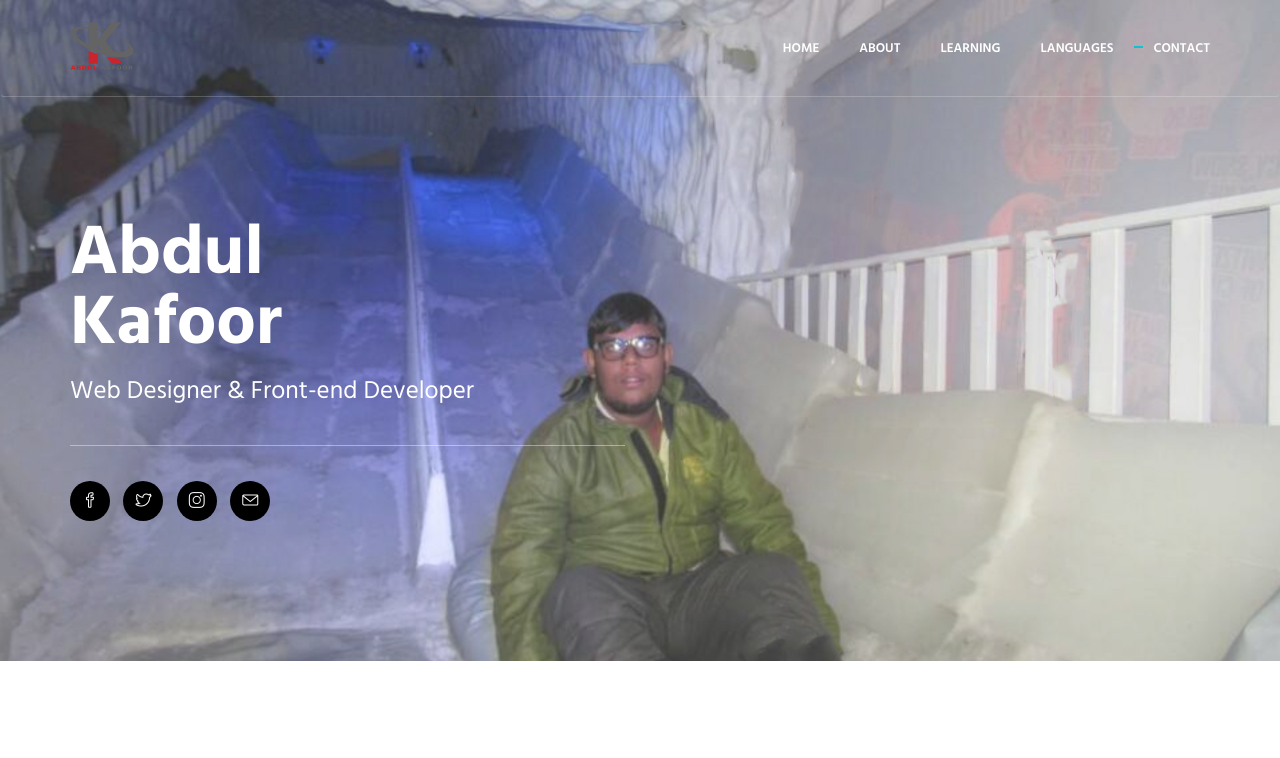
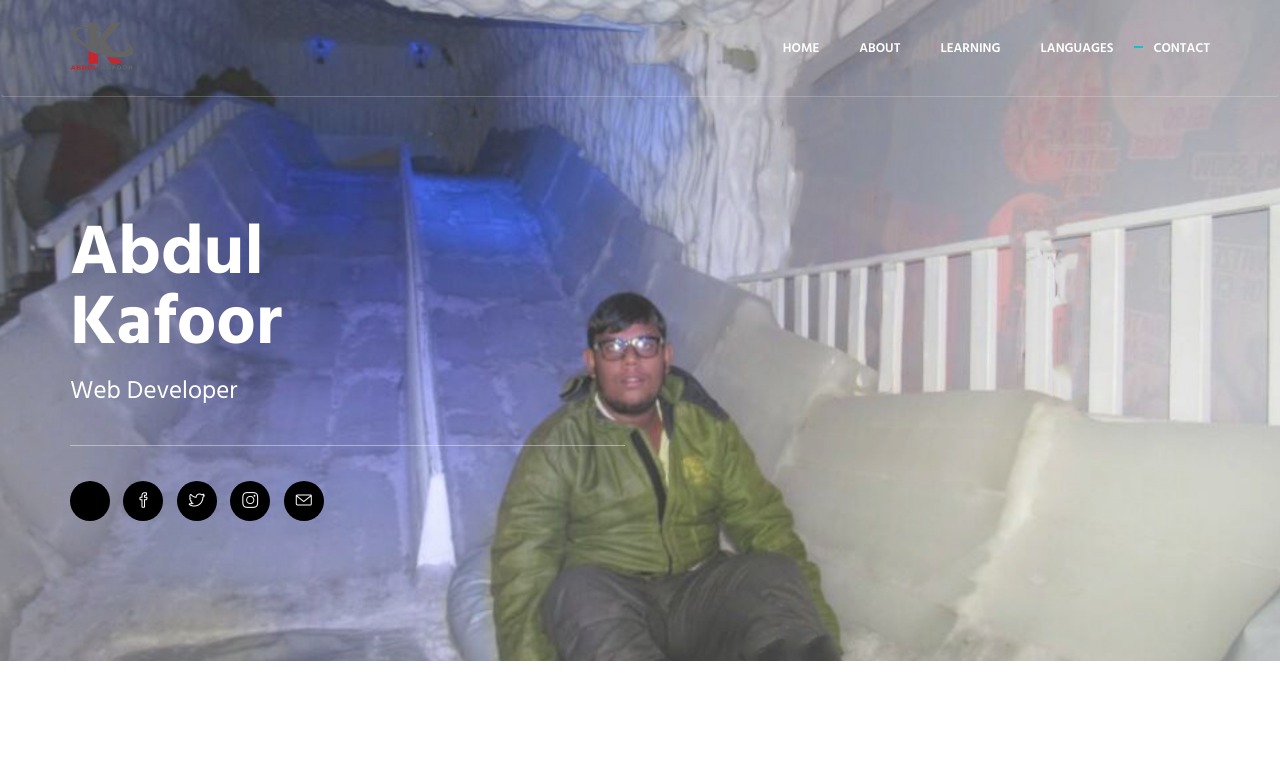
Before and after one commit to kafoor96/abdul-kafoor.github.io, a plain HTML site: page index.html in a window 1280 px wide. Shown: the top 758 px of the page. Drawn offline with Linux system fonts and the light colour scheme.

Commit message:
Update index.html

```diff
--- a/index.html
+++ b/index.html
@@ -1,15 +1,4 @@
 <!DOCTYPE html>
-<!-- ==============================
-    Project:        Metronic "Aircv" Frontend Freebie - Responsive HTML Template Based On Twitter Bootstrap 3.3.4
-    Version:        1.0
-    Author:         KeenThemes
-    Primary use:    Corporate, Business Themes.
-    Email:          support@keenthemes.com
-    Follow:         http://www.twitter.com/keenthemes
-    Like:           http://www.facebook.com/keenthemes
-    Website:        http://www.keenthemes.com
-    Premium:        Premium Metronic Admin Theme: http://themeforest.net/item/metronic-responsive-admin-dashboard-template/4021469?ref=keenthemes
-================================== -->
 <html lang="en" class="no-js">
     <!-- BEGIN HEAD -->
     <head>
@@ -87,9 +76,10 @@
                     <div class="col-sm-6">
                         <div class="promo-block-divider">
                             <h1 class="promo-block-title">Abdul <br/> Kafoor</h1>
-                            <p class="promo-block-text">Web Designer &amp; Front-end Developer</p>
+                            <p class="promo-block-text">Web Developer</p>
                         </div>
                         <ul class="list-inline">
+                            <li><a href="https://www.linkedin.com/in/abdul-kafoor-438081127/" class="social-icons"><i class="fab fa-linkedin-in"></i></a></li>
                             <li><a href="http://fb.com/abdul.kafoor.333" class="social-icons"><i class="icon-social-facebook"></i></a></li>
                             <li><a href="http://twitter.com" class="social-icons"><i class="icon-social-twitter"></i></a></li>
                             <li><a href="http://instagram.com" class="social-icons"><i class="icon-social-instagram"></i></a></li>
```
